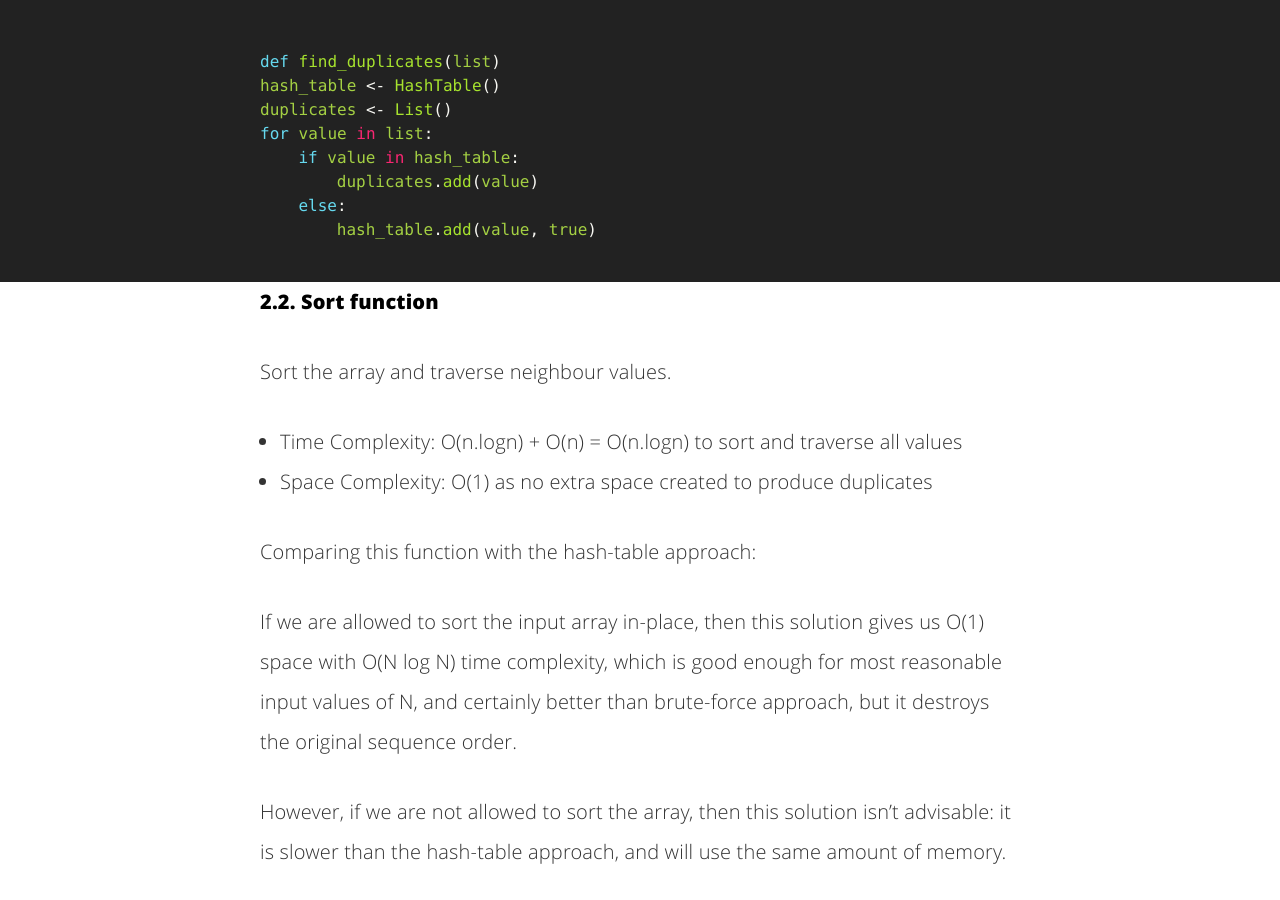
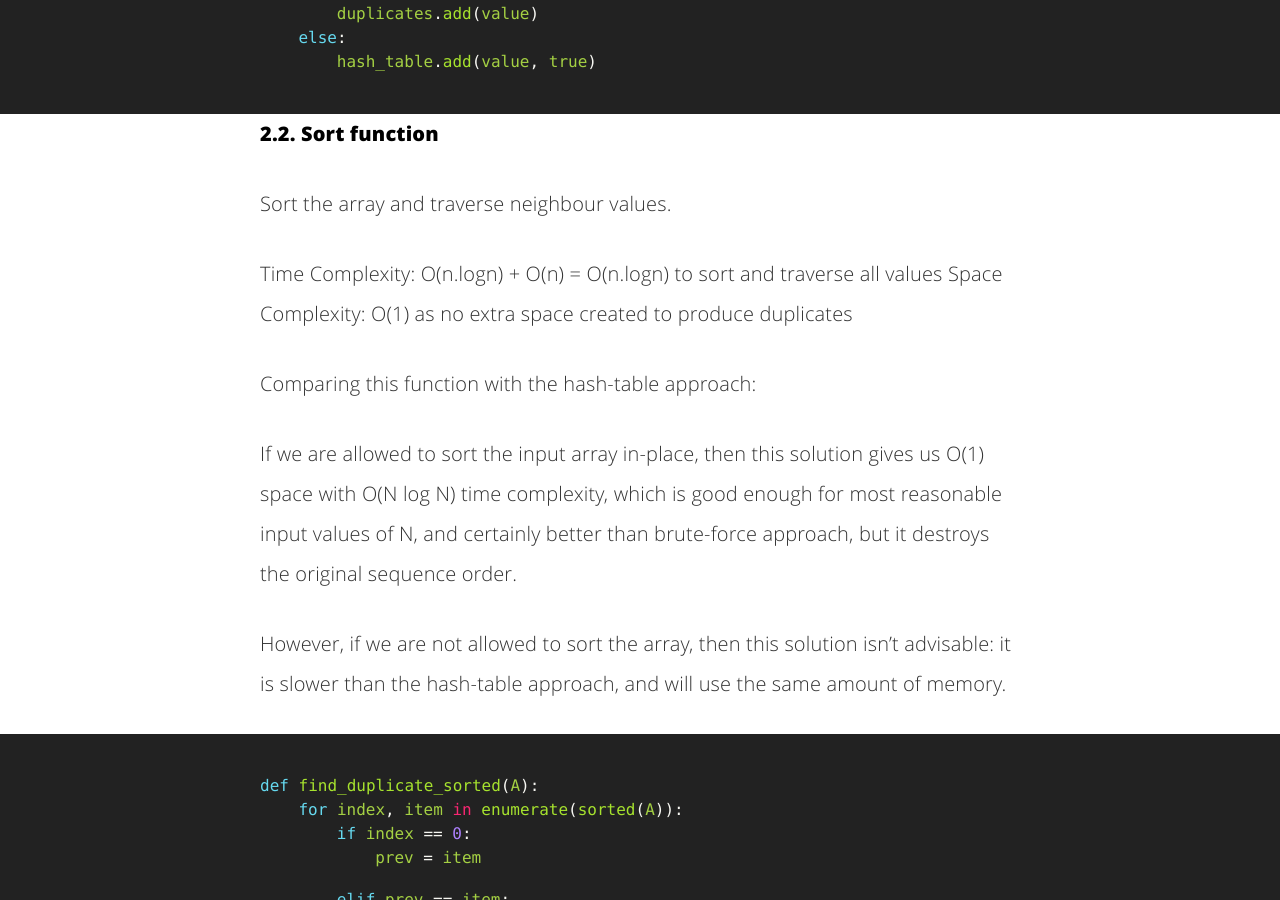
Before and after one commit to JuliaTorrejon/juliatorrejon.github.io, a Jekyll site: the page built from _posts/2019-04-20-1.-array-coding-interview-questions.md, in a window 1280 px wide and 900 px high, scrolled down 5128 px. Built offline with Jekyll 4.4.1, drawn with Linux system fonts in a browser that asks for light colours.

```diff
--- a/_posts/2019-04-20-1.-array-coding-interview-questions.md
+++ b/_posts/2019-04-20-1.-array-coding-interview-questions.md
@@ -38,9 +38,9 @@ Given a list of n-1 integers and these integers are in the range of 1 to 100
 | 1. Get the sum of numbers which is total = n*(n+1)/2   |
 | 2. Subtract all the numbers from sum and you will get the missing number (sum=sum-arr[i])  |
 
- * Time Complexity : O(n)
+ Time Complexity : O(n)
 
- * Space Complexity : O(1)
+ Space Complexity : O(1)
 
   If there is an array from of size n ans elements are from 1 to n without repetetions,
   the sum of the elements of the array should be : (n * (n+1) )/2
@@ -85,9 +85,9 @@ Given a large array of N values and that one of them occurs twice, find this dup
 
 Use a hash-table that marks up items already visited. The basic logic for this is that for each item in the list, if it is already in the hash-table, we've found a duplicate, otherwise we set the item in the hash-table to some value.
 
-* Time Complexity : O(n) to traverse through all values
+Time Complexity : O(n) to traverse through all values
 
-* Space Complexity : O(n) to save all possible values in the hash table
+Space Complexity : O(n) to save all possible values in the hash table
 
 Hashing is a technique that is used to uniquely identify a specific object from a group of similar objects.
 
@@ -132,8 +132,8 @@ for value in list:
 
 Sort the array and traverse neighbour values.
 
-* Time Complexity: O(n.logn) + O(n) = O(n.logn) to sort and traverse all values
-* Space Complexity: O(1) as no extra space created to produce duplicates
+Time Complexity: O(n.logn) + O(n) = O(n.logn) to sort and traverse all values
+Space Complexity: O(1) as no extra space created to produce duplicates
 
 Comparing this function with the hash-table approach:
 
```
